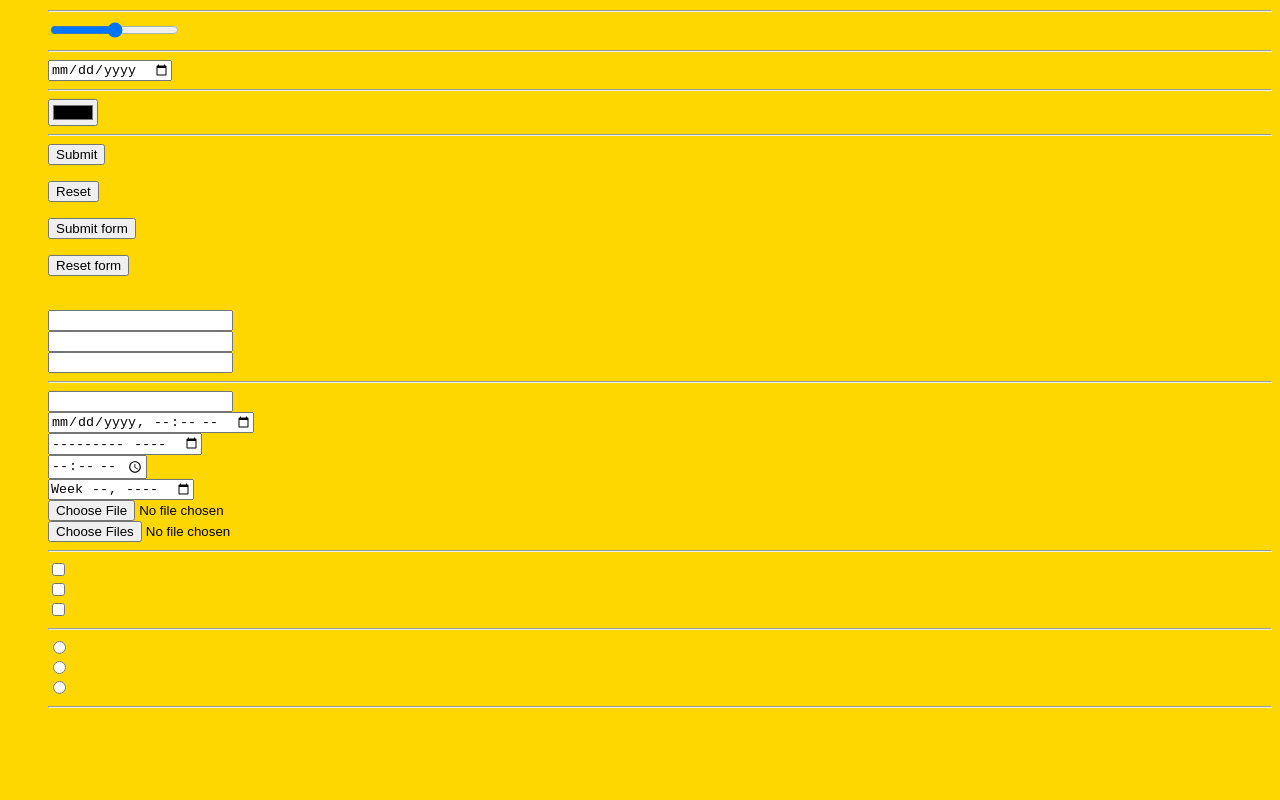
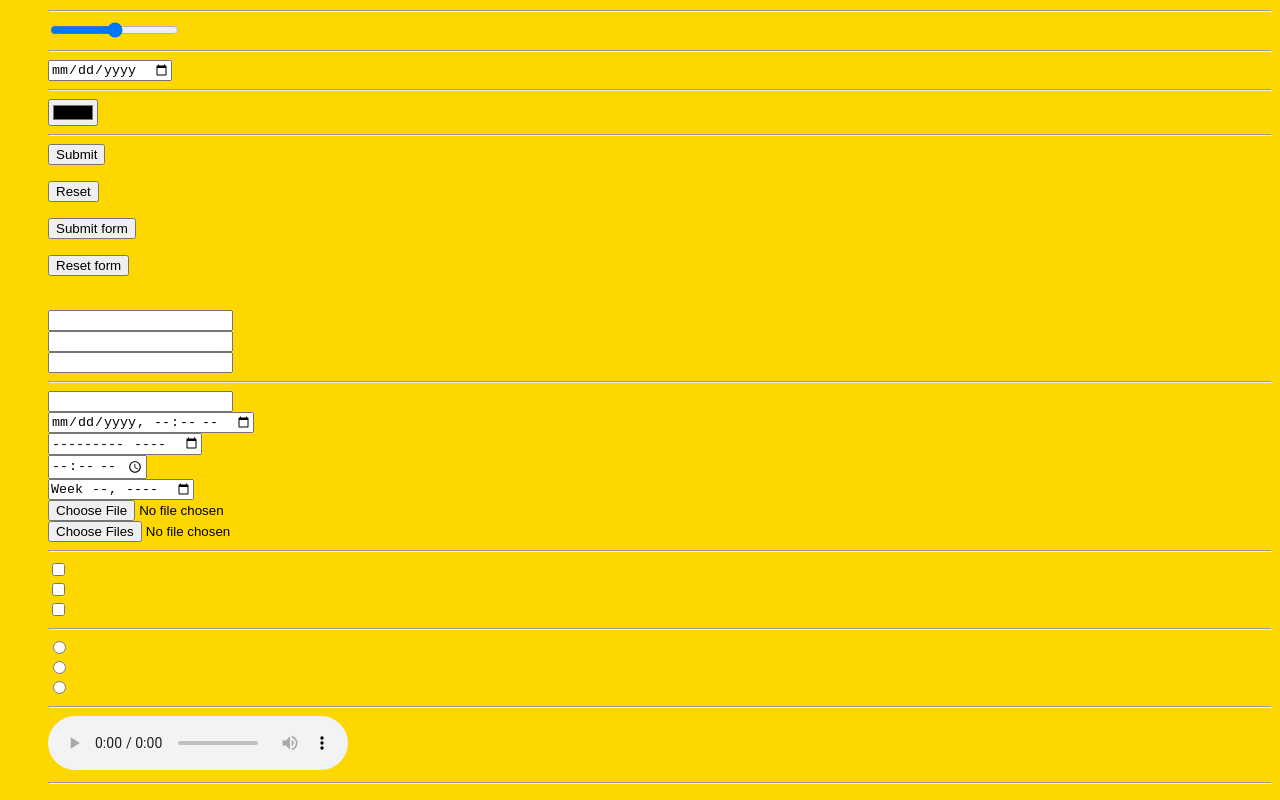
Before and after one commit to CrimsonMoth/ProjectV4-HTML-Tags, a plain HTML site: page index.html in a window 1280 px wide. Shown: the part 7134-7934 px from the top of the page. Before the commit the page ends 7858 px from the top, so only its background shows below. Drawn offline with Linux system fonts and the light colour scheme; a web font is replaced by a local one.

Commit message:
Add files via upload

```diff
--- a/index.html
+++ b/index.html
@@ -583,6 +583,12 @@
    <input type="radio" name="value" value="option3">
    <hr>
    <audio src="Sample.mp3">Sample</audio>
+   <audio controls>
+    <source src="Sample.mp3" type="audio/mpeg" />
+    Your browser does not support the audio tag.
+  </audio>
+  <hr>
+
 
 
 
```
Also changed, not shown: 1 other file.
